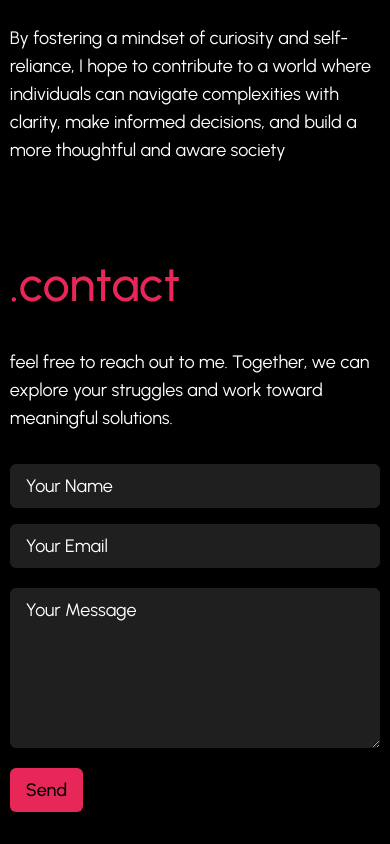
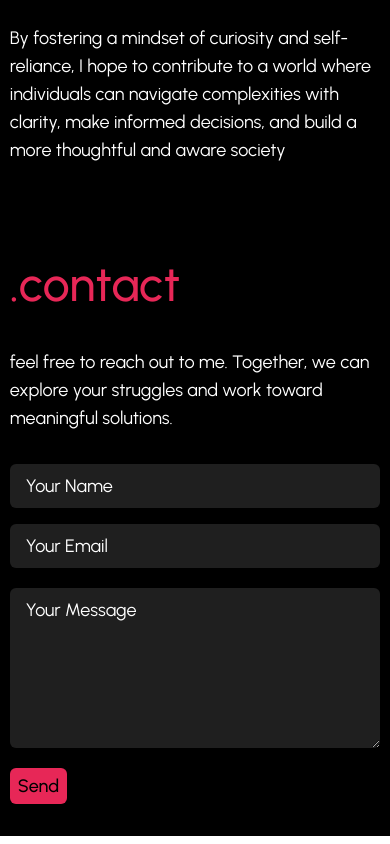
Before and after one commit to sumitdoescode/whatmind, a React (Vite) app: page / in a window 390 px wide. Shown: the part 2378-3222 px from the top of the page. Built offline with nearby package versions, Linux system fonts and the light colour scheme; no server answers.

Commit message:
code improvements

```diff
--- a/src/components/ui/BtnPrimary.jsx
+++ b/src/components/ui/BtnPrimary.jsx
@@ -4,7 +4,7 @@ const BtnPrimary = ({ children, className, type = "button" }) => {
   return (
     <button
       onClick={() => {}}
-      className={`border-0 outline-none text-lg sm:text-xl lg:text-2xl text-dark bg-primary font-medium inline-block no-underline py-2 px-4 rounded-md ${className}`}
+      className={`border-0 outline-none text-lg sm:text-xl lg:text-2xl text-dark bg-primary font-medium inline-block no-underline py-1 px-2 sm:py-2 sm:px-4 rounded-md ${className}`}
       type={type}
     >
       {children}
```
